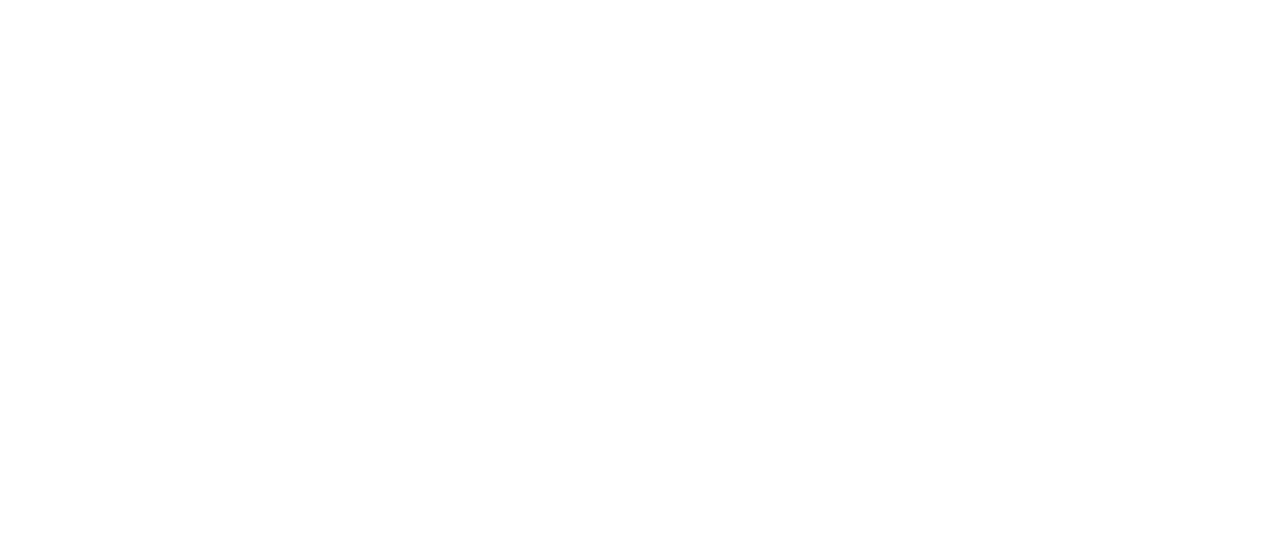
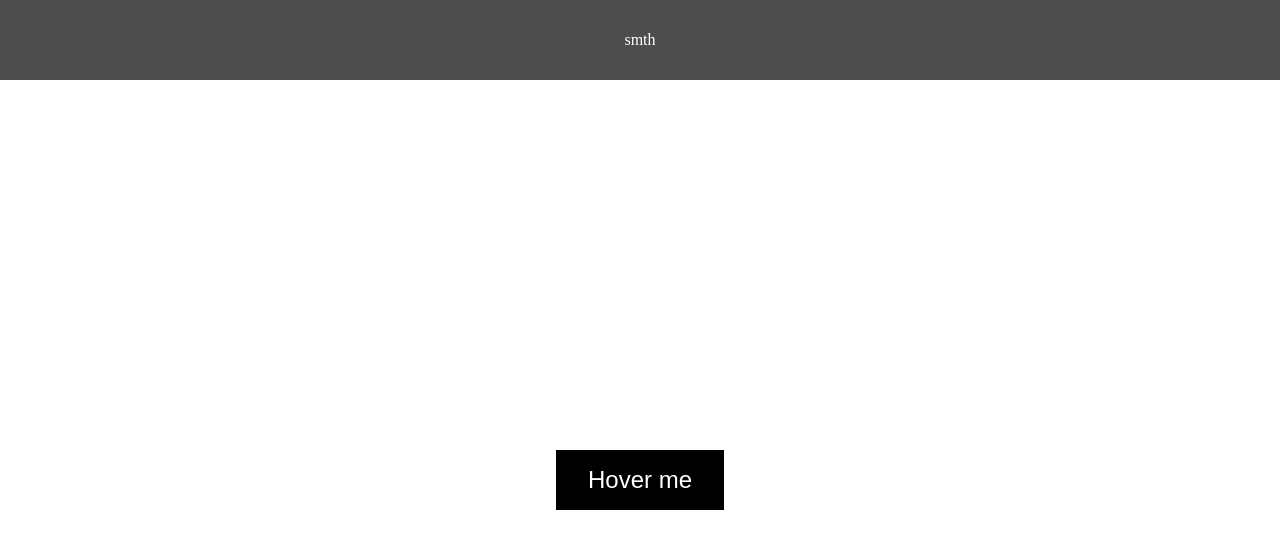
Before and after one commit to ekateriina7/animation-js, a plain HTML site: page firstProject/index.html in a window 1280 px wide. Drawn offline with Linux system fonts and the light colour scheme.

Commit message:
finished intro part

```diff
--- a/firstProject/index.html
+++ b/firstProject/index.html
@@ -1,12 +1,19 @@
 <!DOCTYPE html>
 <html lang="en">
-<head>
-    <meta charset="UTF-8">
-    <meta http-equiv="X-UA-Compatible" content="IE=edge">
-    <meta name="viewport" content="width=device-width, initial-scale=1.0">
+  <head>
+    <meta charset="UTF-8" />
+    <meta http-equiv="X-UA-Compatible" content="IE=edge" />
+    <meta name="viewport" content="width=device-width, initial-scale=1.0" />
+    <link rel="stylesheet" href="style.css" />
     <title>Document</title>
-</head>
-<body>
-
-</body>
+  </head>
+  <body>
+    <nav>
+      <p>smth</p>
+    </nav>
+    <section>
+      <button>Hover me</button>
+    </section>
+    <script src="index.js"></script>
+  </body>
 </html>
--- a/firstProject/index.js
+++ b/firstProject/index.js
@@ -0,0 +1,8 @@
+const button = document.querySelector('button');
+const nav = document.querySelector('nav');
+const p = document.querySelector('p');
+
+button.addEventListener('click', ()=>{
+    nav.classList.toggle('nav-slide');
+    p.classList.toggle('fade')
+})
--- a/firstProject/style.css
+++ b/firstProject/style.css
@@ -0,0 +1,48 @@
+* {
+  margin: 0;
+  padding: 0;
+  box-sizing: border-box;
+}
+
+section {
+  display: flex;
+  height: 100vh;
+  justify-content: center;
+  align-items: center;
+}
+
+button {
+  padding: 1rem 2rem;
+  font-size: 1.5rem;
+  border: none;
+  color: white;
+  background: black;
+  transition: background 0.75s ease-out;
+}
+
+button:hover {
+  background: rgb(77, 77, 77);
+}
+
+nav {
+  min-height: 10vh;
+  background: rgb(77, 77, 77);
+  display: flex;
+  justify-content: center;
+  align-items: center;
+  color: white;
+  transition: all 0.75s ease-out;
+}
+
+.nav-slide {
+  transform: translateY(-100%);
+}
+
+p {
+  opacity: 1;
+  transition: opacity 0.5s ease-out 0.5s;
+}
+
+.fade {
+  opacity: 0;
+}
```
